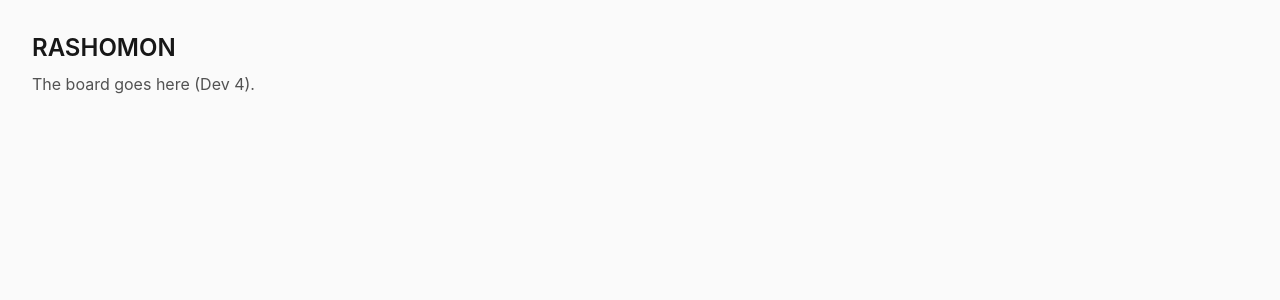
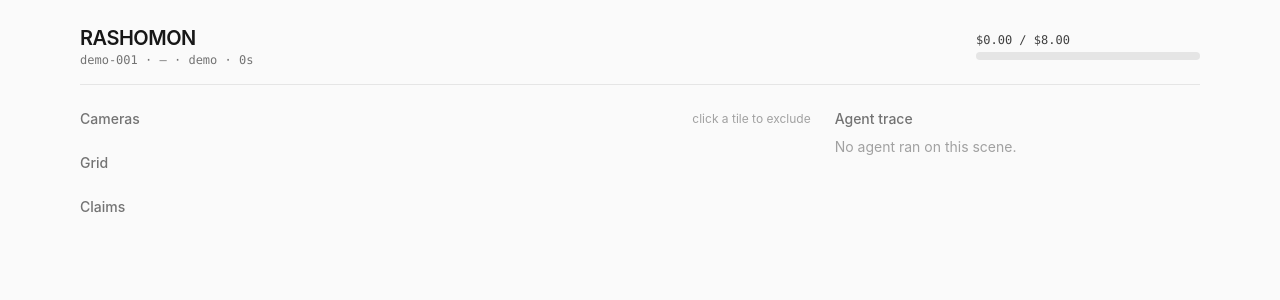
Before and after one commit to Anish0104/GoogleDeepmind, a Next.js app: page / in a window 1280 px wide. Shown: the top 300 px of the page. Built offline with nearby package versions, Linux system fonts and the light colour scheme.

Commit message:
feat(board): board page rendering any saved scene from files

```diff
--- a/app/page.tsx
+++ b/app/page.tsx
@@ -1,9 +1,47 @@
-// OWNER: Dev 4. The board (live demo screen). Placeholder until Dev 4 builds it.
-export default function BoardPage() {
-  return (
-    <main className="p-8">
-      <h1 className="text-2xl font-semibold">RASHOMON</h1>
-      <p className="mt-2 text-neutral-600">The board goes here (Dev 4).</p>
-    </main>
-  );
+// OWNER: Dev 4. The board (live demo screen). Ships first as a replay renderer so the UI
+// never waits on the pipeline. Default: the bundled demo fixture. Override with
+// ?scene=data/scenes/<id> to point at a real scene folder (identical file layout).
+import { readdir, access } from "node:fs/promises";
+import path from "node:path";
+import { loadScene } from "@/components/loadScene";
+import { Board } from "@/components/Board";
+
+export const dynamic = "force-dynamic";
+
+const DEFAULT_SCENE = "fixtures/replay/demo-001";
+
+/** Saved scenes the board can replay: fixtures/replay/* and data/scenes/* that have a manifest. */
+async function listScenes(): Promise<string[]> {
+  const roots = ["fixtures/replay", "data/scenes"];
+  const found: string[] = [];
+  for (const root of roots) {
+    try {
+      const entries = await readdir(path.join(process.cwd(), root), { withFileTypes: true });
+      for (const e of entries) {
+        if (!e.isDirectory()) continue;
+        const dir = `${root}/${e.name}`;
+        try {
+          await access(path.join(process.cwd(), dir, "manifest.json"));
+          found.push(dir);
+        } catch {
+          /* no manifest; skip */
+        }
+      }
+    } catch {
+      /* root missing; skip */
+    }
+  }
+  return found;
 }
+
+export default async function BoardPage({
+  searchParams,
+}: {
+  searchParams: Promise<{ scene?: string }>;
+}) {
+  const { scene: sceneParam } = await searchParams;
+  const dir = sceneParam ?? DEFAULT_SCENE;
+  const [scene, scenes] = await Promise.all([loadScene(dir), listScenes()]);
+  const allScenes = scenes.includes(dir) ? scenes : [dir, ...scenes];
+  return <Board scene={scene} scenes={allScenes} sceneDir={dir} />;
+}
```
